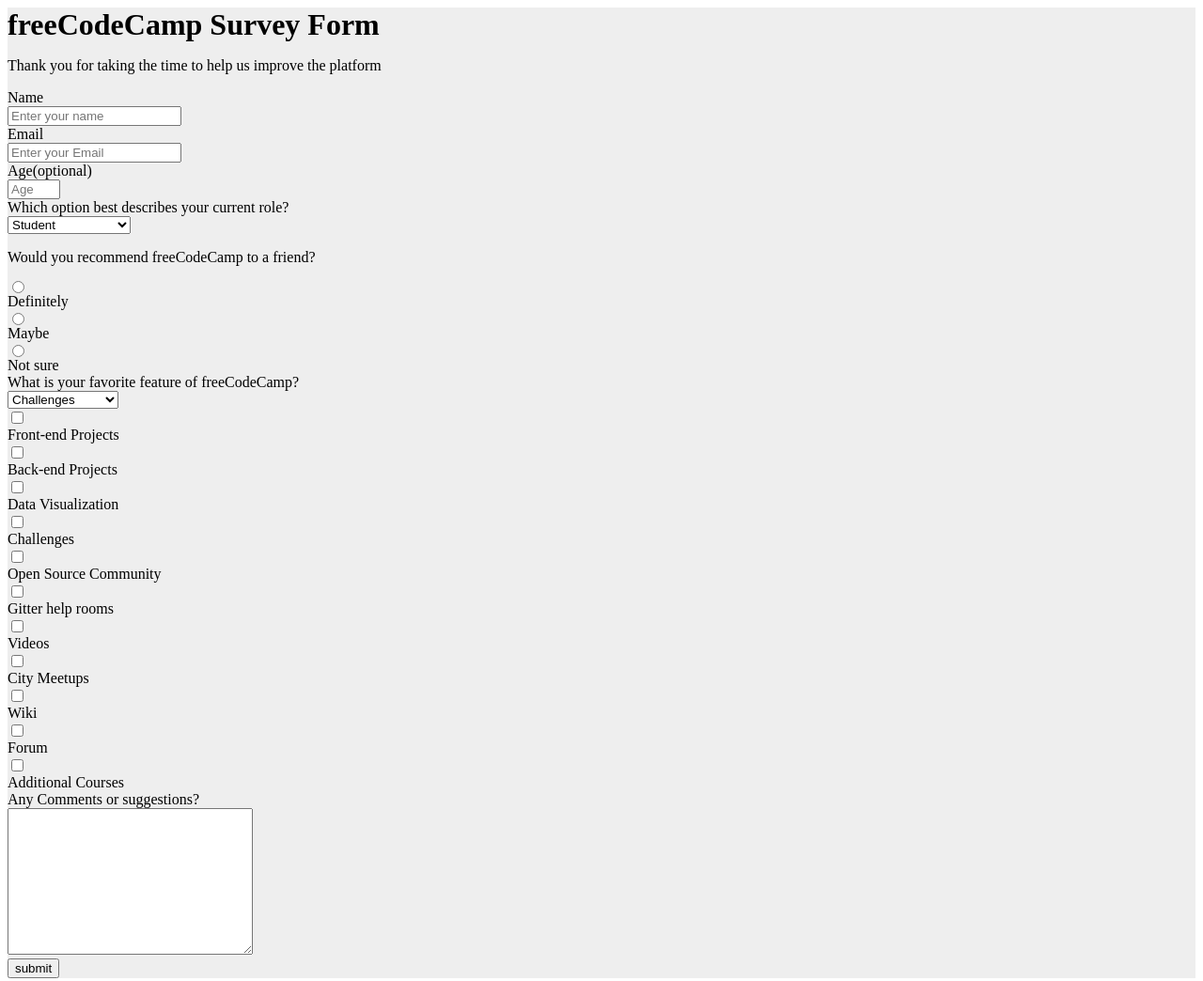
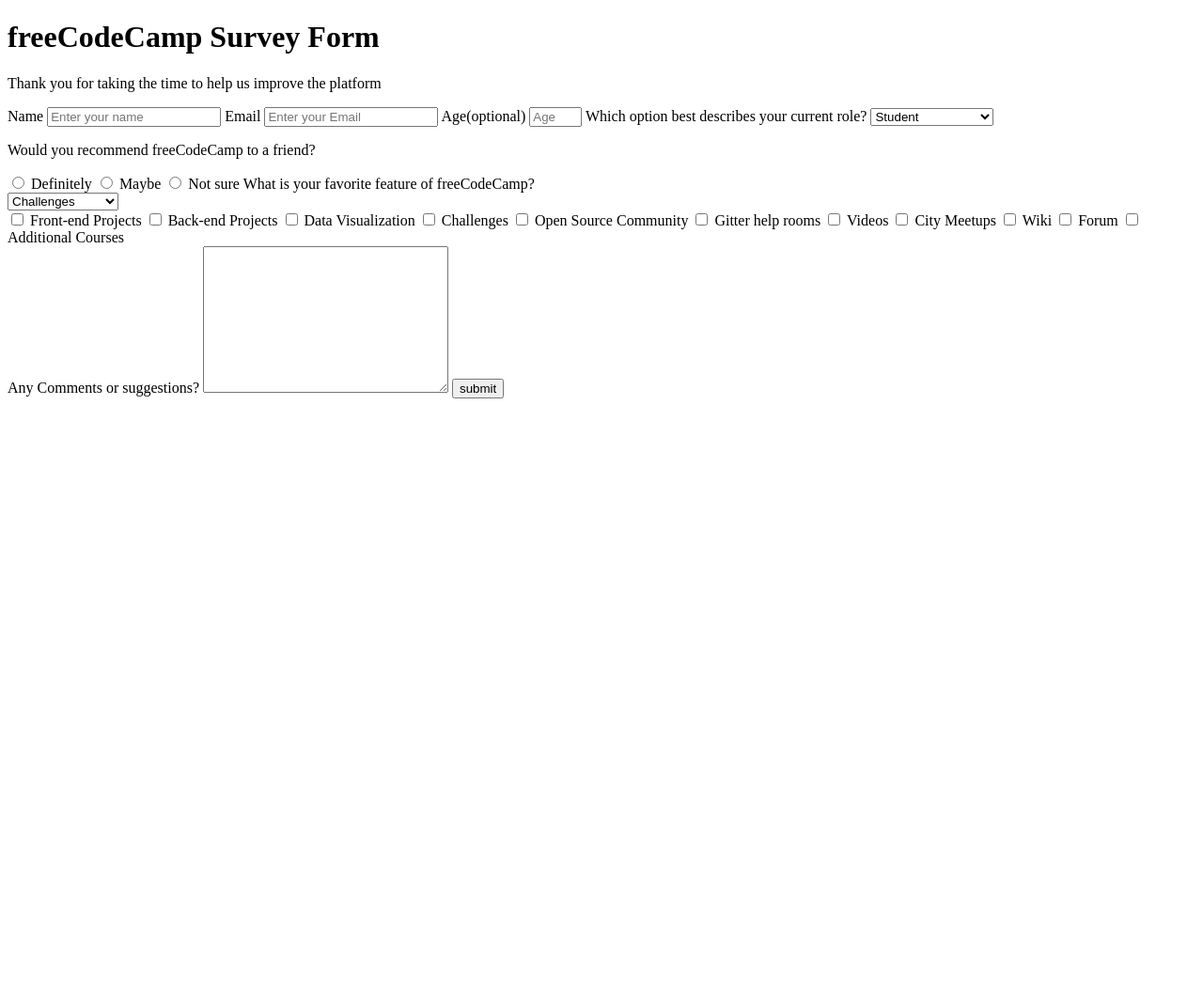
Before and after one commit to tombo-gokuraku/freeCodeCamp_build-a-survey-form, a plain HTML site: page index.html in a window 1280 px wide. Shown: the whole page at 94% size. After the commit the page ends 800 px from the top, so only its background shows below. Drawn offline with Linux system fonts and the light colour scheme.

Commit message:
erase my css

```diff
--- a/style.css
+++ b/style.css
@@ -1,15 +1,6 @@
-main {
-  background-color: #eee;
 }
-#title {
-  margin: 0 auto;
 }
 
-#survey-form input,
-label {
-  display: block;
 }
 
-option:disabled {
-  color: black;
 }
```
